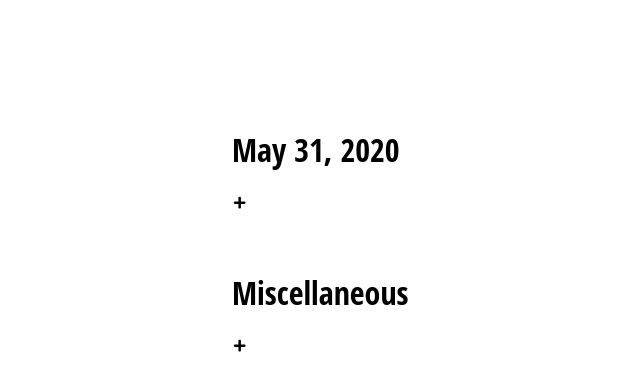
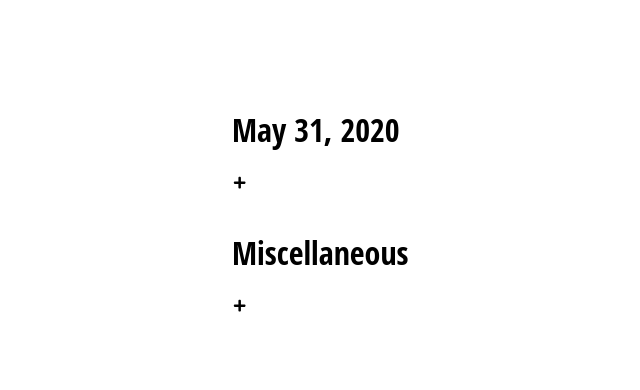
Before and after one commit to nathanbarry474/to-do-list, a React (Create React App) app: page / in a window 1280 px wide. Shown: the top 390 px of the page, without its empty margins (36-676 px from the left). Built offline with nearby package versions, Linux system fonts and the light colour scheme.

Commit message:
made it mobile responsive

```diff
--- a/src/components/task-set/task-set.styles.scss
+++ b/src/components/task-set/task-set.styles.scss
@@ -1,16 +1,14 @@
 .taskset {
     display: block;
-    border: medium #000000;
-    margin: 50px 0 0 200px;
 }
 
 .title {
-    margin-top: 100px;
+    margin-top: 80px;
 }
 
 .task {
     display: inline-block;
-    padding: 0 10px 15px 0;
+    padding: 0 5px 15px 0;
 }
 
 .close-btn {
@@ -32,9 +30,7 @@
     float: right;
 }
 
-.add-new {
-    margin: 0px 0 0 0;
-}
+
 
 button {
     padding: none;
@@ -42,3 +38,10 @@ button {
     background: transparent;
     border-radius: 50px;
 }
+
+@media only screen and (min-width: 800px) {
+    .taskset {
+        display: block;
+        margin: 0 100px 0 200px;
+    }
+}
```
